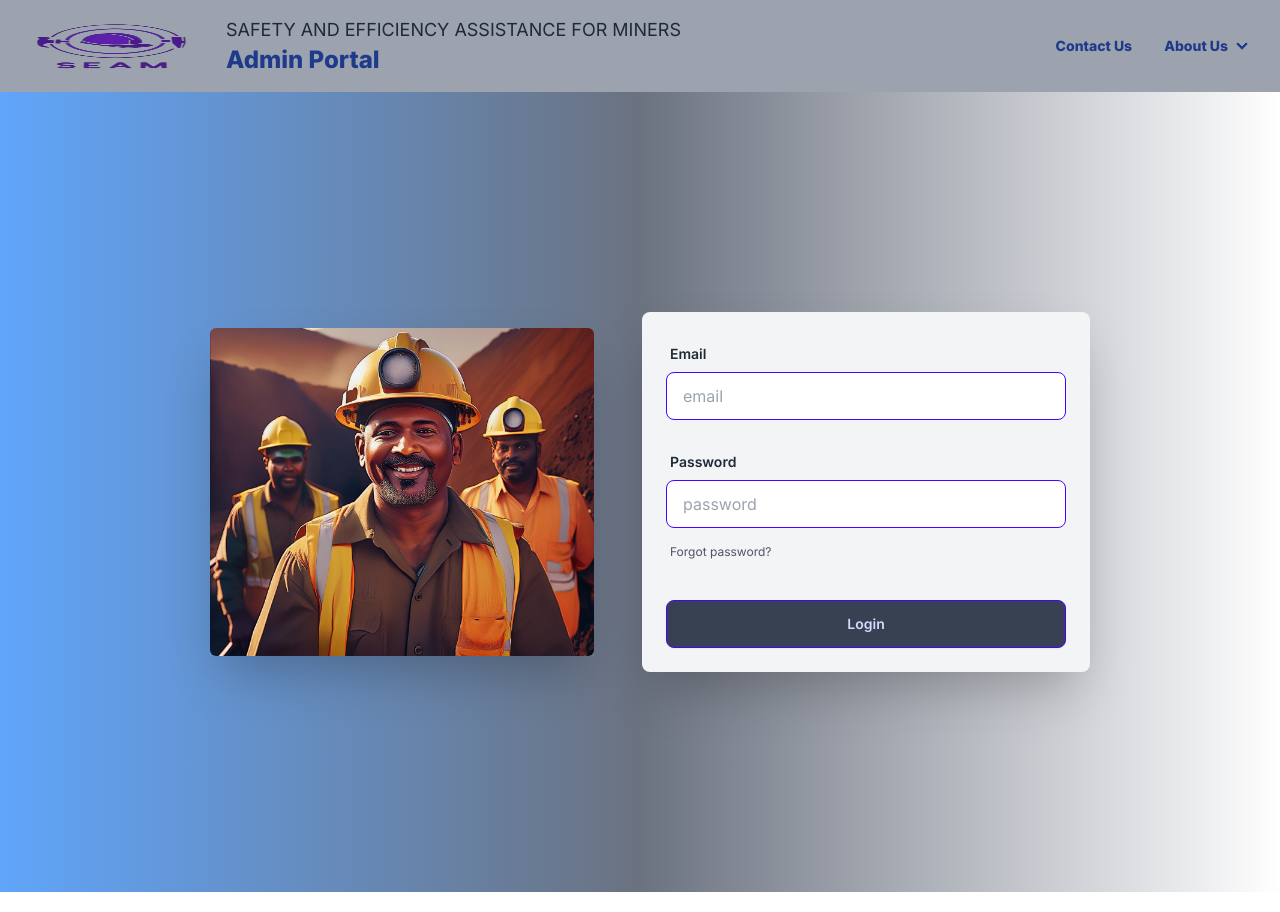
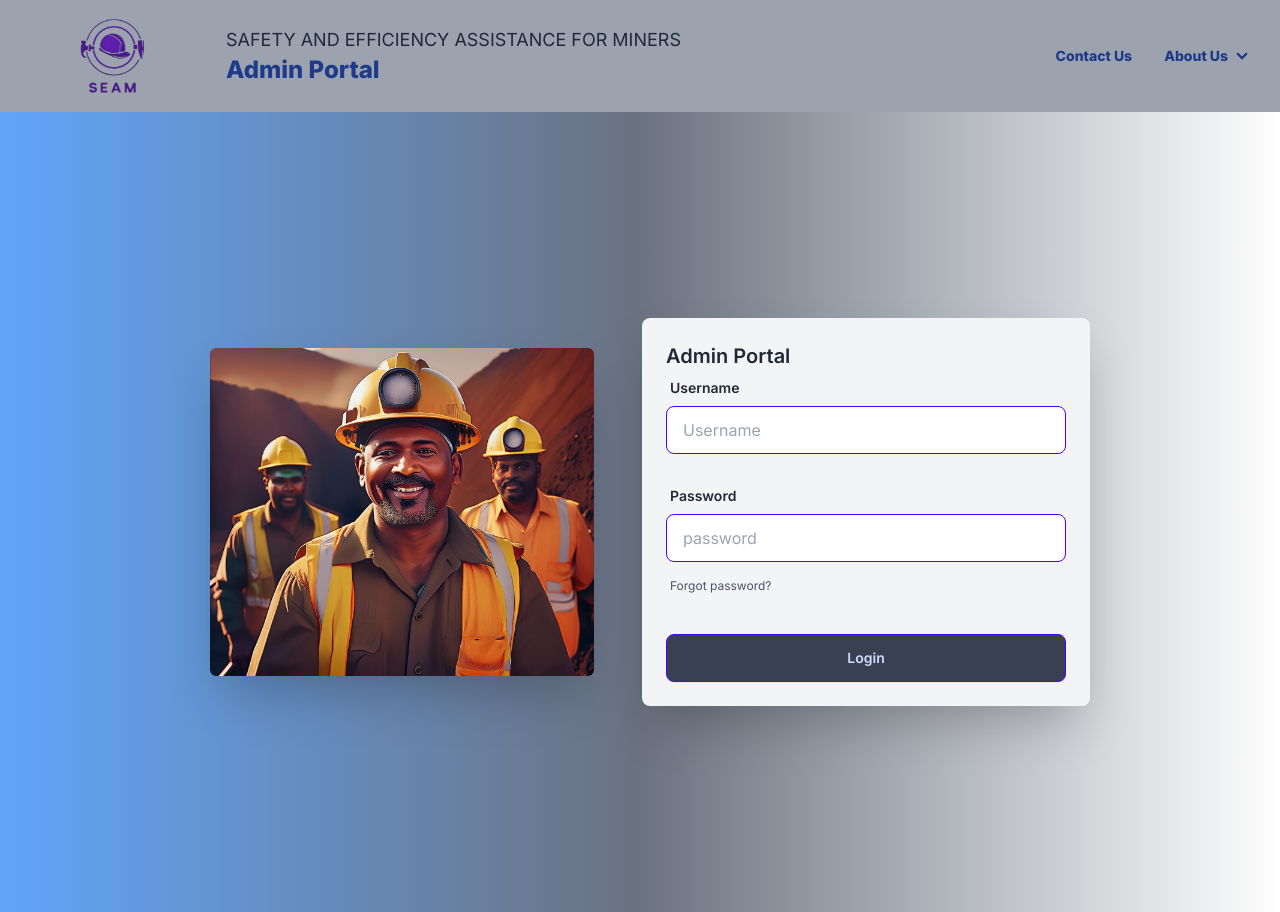
Before and after one commit to alokmishra1807/Sih, a React (Vite) app: page / in a window 1280 px wide. Built offline with nearby package versions, Linux system fonts and the light colour scheme.

Commit message:
navbar edited

```diff
--- a/src/components/Admin.jsx
+++ b/src/components/Admin.jsx
@@ -44,10 +44,13 @@ const Admin = () => {
             >
               <div className="card-body p-6">
                 <div className="form-control">
+
+                    <span className="label-text font-semibold text-xl">Admin Portal</span>
+
                   <label className="label">
-                    <span className="label-text font-semibold">Email</span>
+                    <span className="label-text font-semibold">Username</span>
                   </label>
-                  <input type="email" placeholder="email" className="input input-bordered input-primary focus:outline-none focus:ring-2 focus:ring-gray-500 transition" required />
+                  <input type="username" placeholder="Username" className="input input-bordered input-primary focus:outline-none focus:ring-2 focus:ring-gray-500 transition" required />
                 </div>
                 <div className="form-control mt-4">
                   <label className="label">
--- a/src/components/Navbar.jsx
+++ b/src/components/Navbar.jsx
@@ -8,8 +8,8 @@ const Navbar = () => {
 
         {/* Logo and Heading Section */}
         <div className="flex flex-col lg:flex-row items-center w-full lg:w-auto">
-          <a className="btn btn-ghost flex-shrink-0 mb-2 lg:mb-0">
-            <img className="h-[3rem] w-[10rem]" src={removes} alt="Logo" />
+          <a className="btn btn-ghost flex-shrink-0 mb-8">
+            <img className="h-[5rem] w-[10rem] object-contain" src={removes} alt="Logo" />
           </a>
 
           <div className="text-center lg:text-left lg:ml-4 mt-2 lg:mt-0">
@@ -29,10 +29,7 @@ const Navbar = () => {
             <li>
               <details>
                 <summary className="font-extrabold text-blue-900">About Us</summary>
-                <ul className="bg-base-100 rounded-t-none p-2">
-                  <li><a></a></li>
-                  <li><a>J</a></li>
-                </ul>
+
               </details>
             </li>
           </ul>
```
